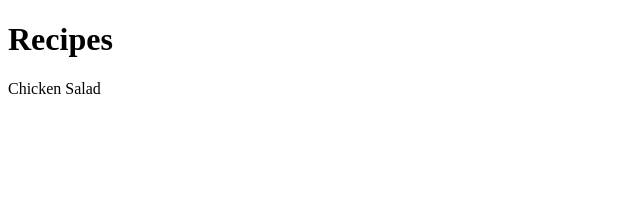
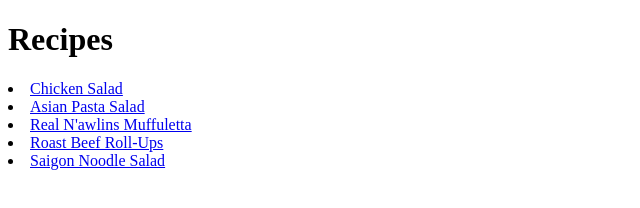
Before and after one commit to okuhlemadondo/odin-recipes, a plain HTML site: page index.html in a window 1280 px wide. Shown: the whole page, without its empty margins (0-640 px from the left). Drawn offline with Linux system fonts and the light colour scheme.

Commit message:
Added links to each recipe (with correct spelling of 'href'

```diff
--- a/index.html
+++ b/index.html
@@ -7,10 +7,10 @@
   </head>
   <body>
     <h1>Recipes</h1>
-    <a hef="recipes/chicken_salad.html">Chicken Salad</a>
-    <a hef="recipes/asian_pasta_salad.html"></a>
-    <a hef="recipes/muffuletta.html"></a>
-    <a hef="recipes/roast_beef_image.html"></a>
-    <a hef="recipes/saigon_needle_salad.html"></a>
+    <li><a href="recipes/chicken_salad.html">Chicken Salad</a></li>
+    <li><a href="recipes/asian_pasta_salad.html">Asian Pasta Salad</a></li>
+    <li><a href="recipes/muffuletta.html">Real N'awlins Muffuletta</a></li>
+    <li><a href="recipes/roast_beef.html">Roast Beef Roll-Ups</a></li>
+    <li><a href="recipes/saigon_needle_salad.html">Saigon Noodle Salad</a></li>
   </body>
 </html>
```
